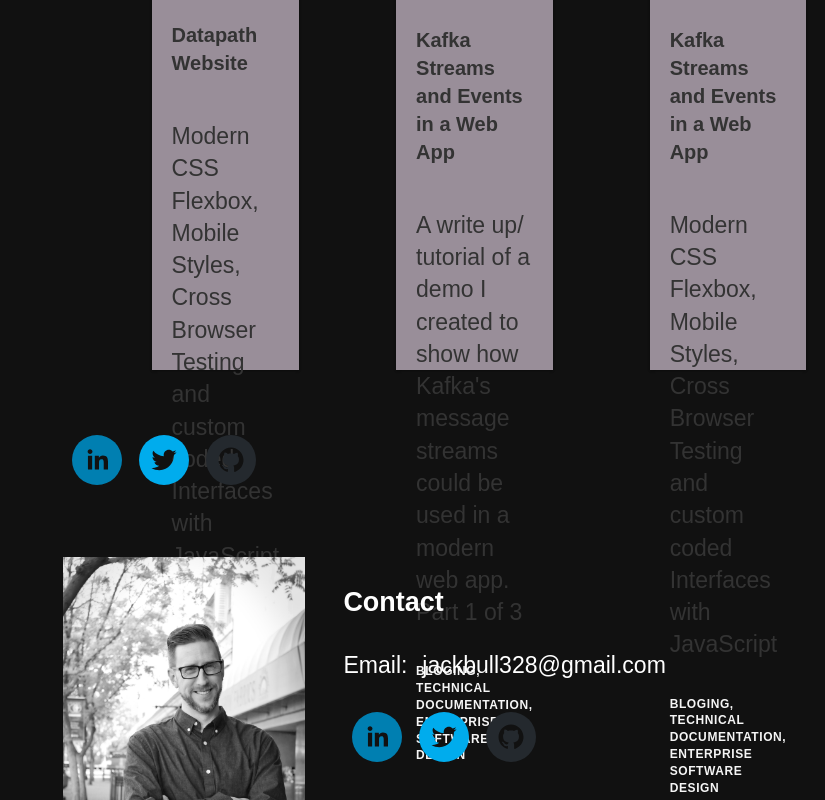
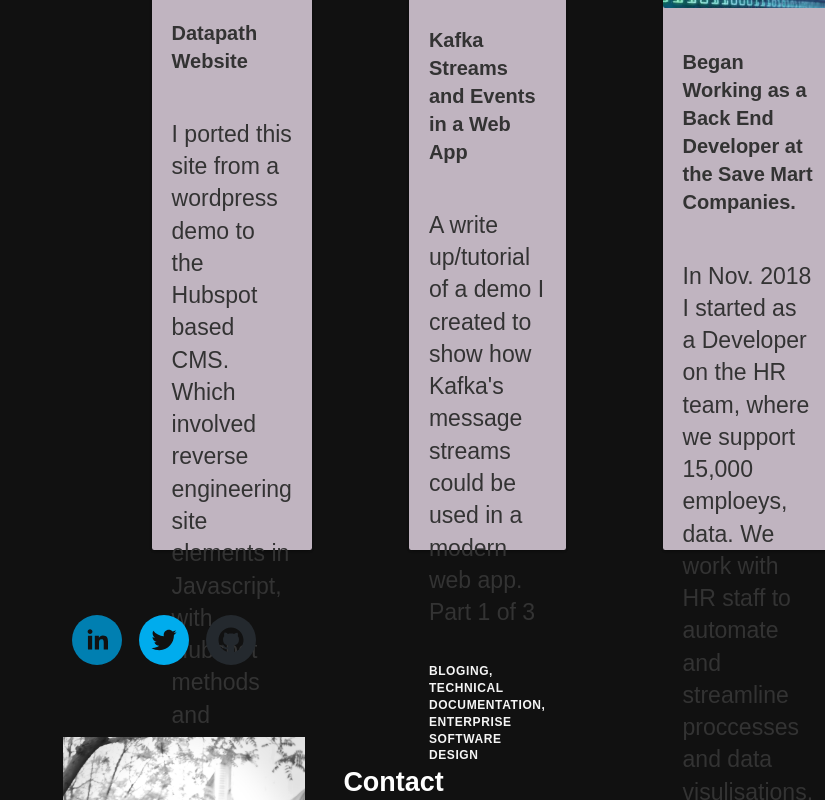
Before and after one commit to jbull328/react-portfolio, a React (Create React App) app: page / in a window 1280 px wide. Shown: the part 940-1740 px from the top of the page, without its empty margins (455-1280 px from the left). Built offline with nearby package versions, Linux system fonts and the light colour scheme; what webfontloader would draw is missing.

Commit message:
fixed Landing page cards.

```diff
--- a/src/App.css
+++ b/src/App.css
@@ -103,10 +103,11 @@ body {
   display: flex;
   margin-left: 80px;
   max-width: 368px;
+  border-radius: 2.2px;
   margin-bottom: 48px;
   flex-direction: column;
-  background: #998e99;
-  height: 466px;
+  background: #c0b4c0;
+  height: 646px;
   box-shadow: 0 1px 3px rgba(0, 0, 0, 0.12), 0 1px 2px rgba(0, 0, 0, 0.24);
   transition: all 0.3s cubic-bezier(0.25, 0.8, 0.25, 1);
 }
@@ -116,6 +117,7 @@ body {
 }
 
 .eventCard img {
+  border-radius: 2.2px;
   width: 100%;
   height: auto;
   max-height: 150px;
@@ -173,6 +175,20 @@ body {
     margin: 18px auto;
   }
 
+  .currentEvents {
+    display: flex;
+    flex-direction: column;
+    margin: 4% 4.8%;
+  }
+
+  .eventCard {
+    display: flex;
+    max-width: 312px;
+    flex-direction: column;
+    background: #fff;
+    margin: 18px auto;
+  }
+
   .App-logo {
     display: none;
   }
--- a/src/components/Landing.js
+++ b/src/components/Landing.js
@@ -1,6 +1,8 @@
 import React, { Component } from "react";
 import Social from "./SocialMedia";
 import octocat from "../img/octocat.png";
+import dpath from "../img/dpath.png";
+import streams from "../img/streams.jpg";
 
 class Landing extends Component {
   state = {
@@ -13,10 +15,11 @@ class Landing extends Component {
         {
           id: "event1",
           eventTitle: "Datapath Website",
-          eventSkills: "Mobile Design, CSS Flexbox, CSS Grid",
-          img: octocat,
+          eventSkills:
+            "Mobile Design, CSS Flexbox, CSS Grid, HubSpot CMS Migration",
+          img: dpath,
           eventDescription:
-            "Modern CSS Flexbox, Mobile Styles, Cross Browser Testing and custom coded Interfaces with JavaScript",
+            "I ported this site from a wordpress demo to the Hubspot based CMS. Which involved reverse engineering site elements in Javascript, with Hubspot methods and template engine. Modern CSS Flexbox, Mobile Styles, Cross Browser Testing and custom coded Interfaces with JavaScript",
           eventUrl: "https://www.mydatapath.com/"
         },
         {
@@ -26,19 +29,20 @@ class Landing extends Component {
             "Bloging, Technical Documentation, Enterprise Software Design",
           img: octocat,
           eventDescription:
-            "A write up/ tutorial of a demo I created to show how Kafka's message streams could be used in a modern web app. Part 1 of 3",
+            "A write up/tutorial of a demo I created to show how Kafka's message streams could be used in a modern web app. Part 1 of 3",
           eventUrl:
             "https://dev.to/jbull328/wash-away-the-crud-with-kafka-streaming-3lik"
         },
         {
           id: "event3",
-          eventTitle: "Kafka Streams and Events in a Web App",
+          eventTitle:
+            "Began Working as a Back End Developer at the Save Mart Companies.",
           eventSkills:
-            "Bloging, Technical Documentation, Enterprise Software Design",
-          img: octocat,
+            "Data Pipline development, Python, Node.js, Redhat, Kubernetes, Kafka, Enterprise Software Design",
+          img: streams,
           eventDescription:
-            "Modern CSS Flexbox, Mobile Styles, Cross Browser Testing and custom coded Interfaces with JavaScript",
-          eventUrl: "https://www.mydatapath.com/"
+            "In Nov. 2018 I started as a Developer on the HR team, where we support 15,000 emploeys, data. We work with HR staff to automate and streamline proccesses and data visulisations.",
+          eventUrl: "#"
         }
       ];
       this.setState({
```
Also changed, not shown: src/img/streams.jpg (added).
